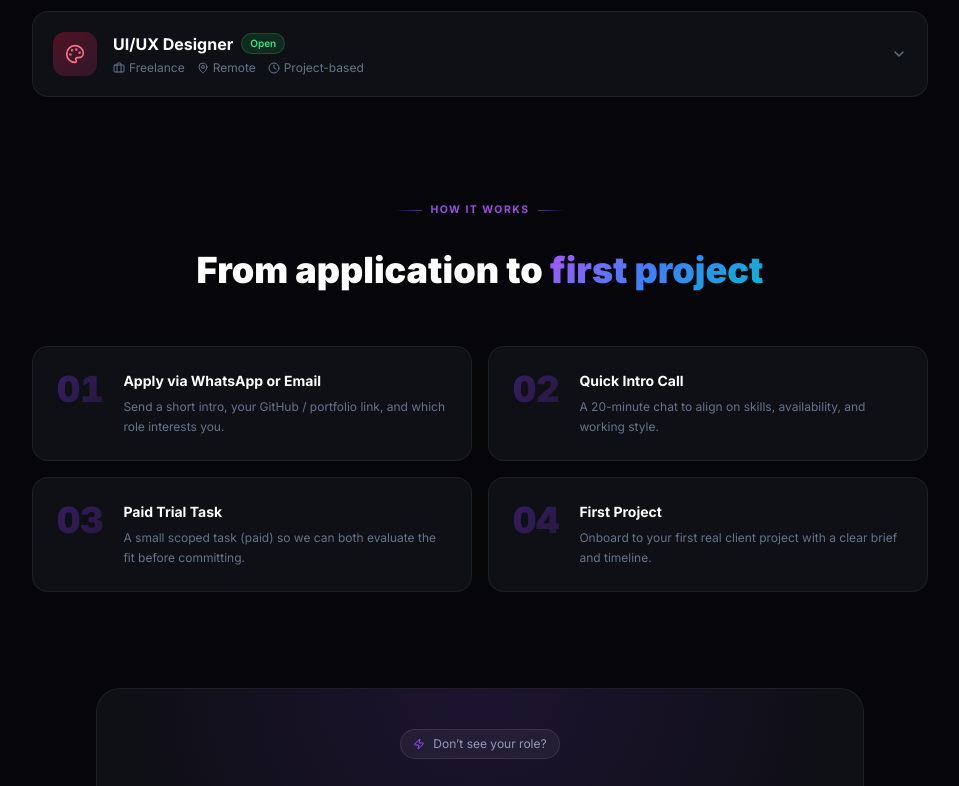
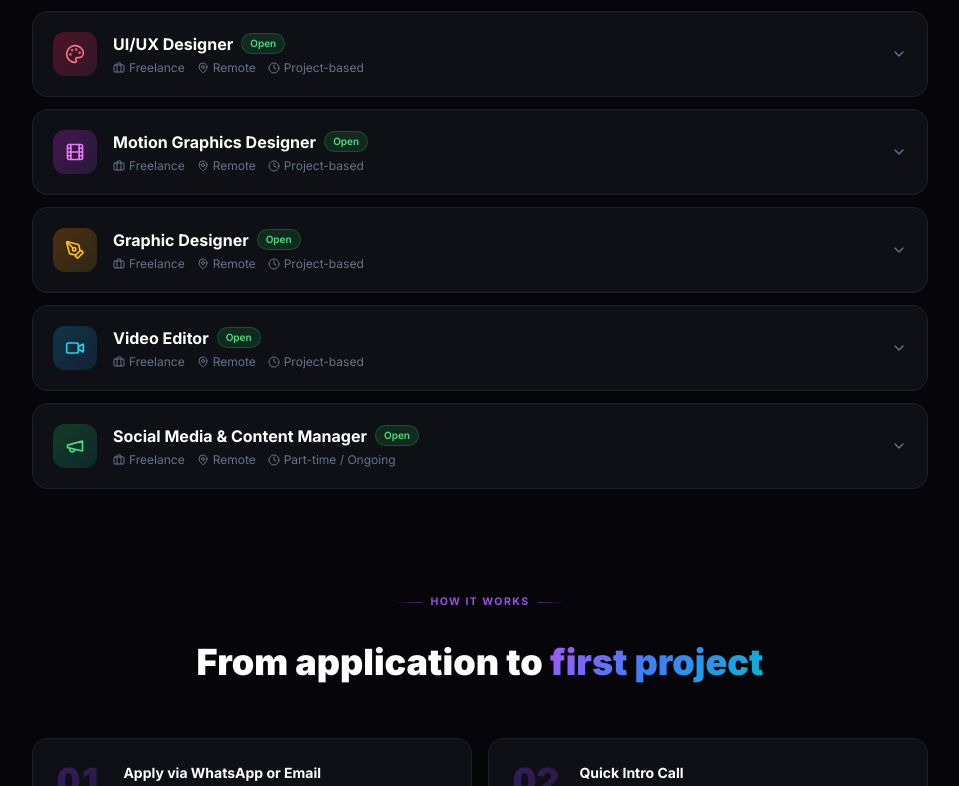
Before and after one commit to mounirbeni/mbndev, a Next.js app in the folder frontend/: page /careers in a window 1280 px wide. Shown: the part 1594-2380 px from the top of the page, without its empty margins (160-1119 px from the left). Built offline with nearby package versions, Linux system fonts and the light colour scheme.

Commit message:
Add 4 new career roles to Careers page (designers, motion, video, social)
Adds Motion Graphics Designer, Graphic Designer, Video Editor, and Social
Media & Content Manager roles. Updates open role count from 4 to 8.

https://claude.ai/code/session_016h1LfU75nM1JbDYX68FXSB

```diff
--- a/frontend/src/app/careers/page.tsx
+++ b/frontend/src/app/careers/page.tsx
@@ -6,7 +6,8 @@ import Link from 'next/link';
 import {
   Zap, ArrowRight, MapPin, Clock, Briefcase, Code2, Database,
   Smartphone, Palette, ChevronDown, Globe, Star, Users, Rocket,
-  MessageCircle, ArrowUpRight, CheckCircle2, Sparkles,
+  MessageCircle, ArrowUpRight, CheckCircle2, Sparkles, Film, PenTool,
+  Megaphone, Video,
 } from 'lucide-react';
 import PublicLayout from '@/components/landing/PublicLayout';
 import Button from '@/components/ui/Button';
@@ -115,6 +116,86 @@ const roles: Role[] = [
     ],
     nice: ['Familiarity with Tailwind CSS utility classes', 'Experience with Lottie or CSS animations', 'Understanding of Core Web Vitals'],
   },
+  {
+    id: 5,
+    title: 'Motion Graphics Designer',
+    icon: Film,
+    type: 'Freelance',
+    location: 'Remote',
+    commitment: 'Project-based',
+    gradient: 'from-fuchsia-600/30 to-purple-500/15',
+    accent: 'text-fuchsia-400',
+    border: 'border-fuchsia-500/20',
+    summary: 'Bring projects to life through animation — from micro-interactions on the web to full brand motion packages and video intros. Your work sets the energy of every product we ship.',
+    skills: ['After Effects', 'Lottie / Rive', 'Adobe Premiere', 'CSS Animation', 'GSAP'],
+    responsibilities: [
+      'Create animated UI components and micro-interactions for web projects',
+      'Produce brand motion packages: logo animations, intro/outro sequences',
+      'Export Lottie / Rive files for seamless integration into React apps',
+      'Collaborate with UI designers to ensure motion feels cohesive with the brand',
+    ],
+    nice: ['Experience with 3D motion (Cinema 4D / Spline)', 'Knowledge of SVG animation', 'Short-form social video editing'],
+  },
+  {
+    id: 6,
+    title: 'Graphic Designer',
+    icon: PenTool,
+    type: 'Freelance',
+    location: 'Remote',
+    commitment: 'Project-based',
+    gradient: 'from-amber-600/30 to-yellow-500/15',
+    accent: 'text-amber-400',
+    border: 'border-amber-500/20',
+    summary: 'Design print and digital brand assets for client projects — from full brand identity kits to social media content and marketing collateral.',
+    skills: ['Adobe Illustrator', 'Photoshop', 'Brand Identity', 'Typography', 'Figma'],
+    responsibilities: [
+      'Create logos, brand identities, and full visual guidelines',
+      'Design social media templates, banners, and marketing materials',
+      'Produce print-ready assets (brochures, business cards, flyers)',
+      'Maintain brand consistency across all delivered assets',
+    ],
+    nice: ['Experience with packaging design', 'Arabic typography knowledge', 'Photo retouching skills'],
+  },
+  {
+    id: 7,
+    title: 'Video Editor',
+    icon: Video,
+    type: 'Freelance',
+    location: 'Remote',
+    commitment: 'Project-based',
+    gradient: 'from-cyan-600/30 to-blue-500/15',
+    accent: 'text-cyan-400',
+    border: 'border-cyan-500/20',
+    summary: 'Edit and produce promotional videos, product demos, and social content for client launches. You turn raw footage and assets into polished, shareable content.',
+    skills: ['Adobe Premiere Pro', 'DaVinci Resolve', 'After Effects', 'Color Grading', 'Audio Mixing'],
+    responsibilities: [
+      'Edit promotional and explainer videos for web product launches',
+      'Create short-form content optimised for Instagram, TikTok, and YouTube',
+      'Add motion graphics, captions, and sound design to video assets',
+      'Deliver in multiple formats and aspect ratios for cross-platform use',
+    ],
+    nice: ['Experience with screen recording / product walkthroughs', 'AI video tools (Runway, Sora)', 'Arabic / French voiceover sourcing'],
+  },
+  {
+    id: 8,
+    title: 'Social Media & Content Manager',
+    icon: Megaphone,
+    type: 'Freelance',
+    location: 'Remote',
+    commitment: 'Part-time / Ongoing',
+    gradient: 'from-green-600/30 to-teal-500/15',
+    accent: 'text-green-400',
+    border: 'border-green-500/20',
+    summary: 'Manage and grow MBN DEV\'s social presence across Instagram, LinkedIn, and TikTok. Write engaging content, schedule posts, and help turn our portfolio work into leads.',
+    skills: ['Instagram', 'LinkedIn', 'TikTok', 'Copywriting', 'Content Strategy'],
+    responsibilities: [
+      'Plan and schedule weekly content across Instagram, LinkedIn, and TikTok',
+      'Write captions, threads, and short-form copy that showcase our work',
+      'Repurpose project deliverables into engaging case study content',
+      'Monitor analytics and iterate based on performance data',
+    ],
+    nice: ['Experience with Arabic or French content creation', 'Basic Canva / design skills', 'Knowledge of B2B SaaS marketing'],
+  },
 ];
 
 const perks = [
@@ -217,7 +298,7 @@ export default function CareersPage() {
           <motion.div {...fadeUp} className="text-center mb-14">
             <span className="section-label mb-4">Open Positions</span>
             <h2 className="text-3xl sm:text-4xl font-black text-white mt-4">
-              4 roles open{' '}
+              8 roles open{' '}
               <span className="gradient-text">right now</span>
             </h2>
             <p className="text-slate-500 mt-3 text-sm">All positions are freelance · remote · project-based</p>
```
